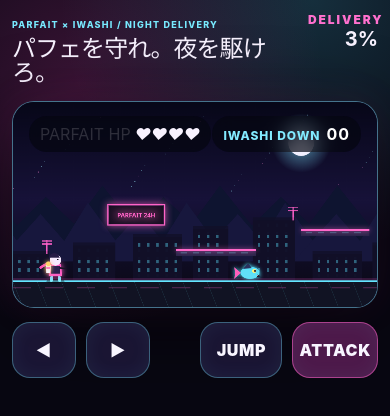
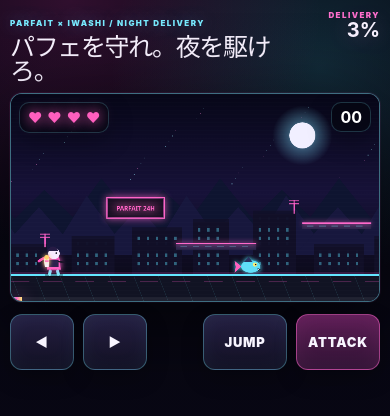
Before and after one commit to ryohryp/parfait-sardine-run, a React (Vite) app: page / in a window 390 px wide. Shown: the top 416 px of the page. Built offline with nearby package versions, Linux system fonts and the light colour scheme.

Commit message:
style: turn side-scroller prototype into game presentation

```diff
--- a/src/components/SideScrollerPrototype.css
+++ b/src/components/SideScrollerPrototype.css
@@ -1,18 +1,18 @@
 .side-scroller {
   min-height: 100dvh;
   box-sizing: border-box;
-  padding: clamp(16px, 3vw, 34px);
+  padding: clamp(14px, 2.5vw, 28px);
   color: #f8f2ff;
   background:
-    radial-gradient(circle at 20% 10%, rgba(255, 72, 192, 0.2), transparent 30%),
-    radial-gradient(circle at 80% 0%, rgba(84, 227, 255, 0.18), transparent 28%),
-    #080712;
+    radial-gradient(circle at 18% 0%, rgba(255, 60, 188, 0.17), transparent 28%),
+    radial-gradient(circle at 82% 8%, rgba(79, 227, 255, 0.16), transparent 25%),
+    linear-gradient(180deg, #060611 0%, #0b0917 100%);
   font-family: Inter, ui-sans-serif, system-ui, -apple-system, BlinkMacSystemFont, "Segoe UI", sans-serif;
 }
 
 .side-scroller__header {
-  width: min(1120px, 100%);
-  margin: 0 auto 16px;
+  width: min(1180px, 100%);
+  margin: 0 auto 14px;
   display: flex;
   align-items: end;
   justify-content: space-between;
@@ -21,45 +21,51 @@
 
 .side-scroller__header small {
   color: #78eaff;
-  letter-spacing: 0.14em;
-  font-weight: 800;
+  letter-spacing: 0.18em;
+  font-size: 11px;
+  font-weight: 900;
+  text-shadow: 0 0 18px rgba(120, 234, 255, 0.45);
 }
 
 .side-scroller__header h1 {
-  margin: 5px 0 0;
-  font-size: clamp(24px, 4vw, 46px);
-  line-height: 1;
-  letter-spacing: -0.04em;
+  margin: 6px 0 0;
+  font-size: clamp(26px, 4vw, 48px);
+  line-height: 0.95;
+  letter-spacing: -0.055em;
+  font-weight: 950;
 }
 
 .side-scroller__objective {
-  min-width: 112px;
+  min-width: 120px;
   text-align: right;
 }
 
 .side-scroller__objective span {
   display: block;
   color: #ff70ce;
-  font-size: 12px;
-  font-weight: 900;
-  letter-spacing: 0.16em;
+  font-size: 11px;
+  font-weight: 950;
+  letter-spacing: 0.18em;
 }
 
 .side-scroller__objective strong {
-  font-size: 28px;
+  font-size: 30px;
+  line-height: 1;
+  text-shadow: 0 0 22px rgba(255, 112, 206, 0.32);
 }
 
 .side-scroller__frame {
   position: relative;
-  width: min(1120px, 100%);
+  width: min(1180px, 100%);
   margin: 0 auto;
   overflow: hidden;
-  border: 1px solid rgba(127, 231, 255, 0.48);
-  border-radius: 22px;
-  background: #100923;
+  border: 1px solid rgba(127, 231, 255, 0.46);
+  border-radius: 18px;
+  background: #080817;
   box-shadow:
-    0 24px 90px rgba(0, 0, 0, 0.48),
-    0 0 40px rgba(255, 63, 191, 0.09);
+    0 28px 90px rgba(0, 0, 0, 0.58),
+    0 0 0 1px rgba(255, 93, 197, 0.08),
+    inset 0 0 65px rgba(95, 225, 255, 0.035);
 }
 
 .side-scroller__frame canvas {
@@ -70,51 +76,139 @@
   image-rendering: auto;
 }
 
+.side-scroller__scanlines {
+  position: absolute;
+  inset: 0;
+  pointer-events: none;
+  opacity: 0.14;
+  background: repeating-linear-gradient(
+    180deg,
+    rgba(255, 255, 255, 0.035) 0,
+    rgba(255, 255, 255, 0.035) 1px,
+    transparent 1px,
+    transparent 4px
+  );
+  mix-blend-mode: screen;
+}
+
 .side-scroller__hud {
   position: absolute;
   top: 14px;
   left: 16px;
   right: 16px;
   display: flex;
-  align-items: center;
+  align-items: flex-start;
   justify-content: space-between;
+  gap: 12px;
   pointer-events: none;
 }
 
-.side-scroller__hp {
+.side-scroller__hud-left {
   display: flex;
-  gap: 4px;
-  padding: 8px 11px;
-  border-radius: 999px;
-  background: rgba(6, 7, 16, 0.66);
+  align-items: flex-start;
+  gap: 10px;
+}
+
+.side-scroller__hp,
+.side-scroller__counter,
+.side-scroller__combo {
+  border: 1px solid rgba(125, 234, 255, 0.2);
+  background: rgba(5, 6, 16, 0.68);
+  box-shadow: 0 8px 24px rgba(0, 0, 0, 0.28);
   backdrop-filter: blur(10px);
 }
 
-.side-scroller__hp span {
-  color: rgba(255, 255, 255, 0.16);
+.side-scroller__hp {
+  display: grid;
+  gap: 4px;
+  padding: 8px 12px 9px;
+  border-radius: 10px;
+}
+
+.side-scroller__hud-label {
+  color: #8deeff;
+  font-size: 9px;
+  font-weight: 950;
+  letter-spacing: 0.18em;
+}
+
+.side-scroller__hp div {
+  display: flex;
+  gap: 5px;
+}
+
+.side-scroller__hp i {
+  color: rgba(255, 255, 255, 0.12);
+  font-style: normal;
+  font-size: 17px;
   text-shadow: none;
 }
 
-.side-scroller__hp span.is-on {
-  color: #ff63b9;
-  text-shadow: 0 0 12px #ff63b9;
+.side-scroller__hp i.is-on {
+  color: #ff5fbf;
+  text-shadow: 0 0 14px #ff5fbf;
+}
+
+.side-scroller__combo {
+  min-width: 58px;
+  padding: 7px 10px;
+  border-radius: 10px;
+  text-align: center;
+  animation: combo-pop 140ms ease-out;
+}
+
+.side-scroller__combo b {
+  display: block;
+  color: #ffe979;
+  font-size: 24px;
+  line-height: 0.95;
+  text-shadow: 0 0 16px rgba(255, 233, 121, 0.55);
+}
+
+.side-scroller__combo span {
+  color: #ff75ce;
+  font-size: 9px;
+  font-weight: 950;
+  letter-spacing: 0.12em;
 }
 
 .side-scroller__counter {
+  display: flex;
+  align-items: baseline;
+  gap: 9px;
   padding: 8px 11px;
-  border-radius: 999px;
-  background: rgba(6, 7, 16, 0.66);
+  border-radius: 10px;
+}
+
+.side-scroller__counter span {
   color: #82eaff;
-  font-size: 12px;
-  font-weight: 800;
-  letter-spacing: 0.08em;
-  backdrop-filter: blur(10px);
+  font-size: 9px;
+  font-weight: 900;
+  letter-spacing: 0.13em;
 }
 
 .side-scroller__counter b {
-  margin-left: 6px;
   color: #fff;
-  font-size: 16px;
+  font-size: 20px;
+  line-height: 1;
+}
+
+.side-scroller__progress {
+  position: absolute;
+  left: 0;
+  right: 0;
+  bottom: 0;
+  height: 4px;
+  background: rgba(255, 255, 255, 0.06);
+  pointer-events: none;
+}
+
+.side-scroller__progress span {
+  display: block;
+  height: 100%;
+  background: linear-gradient(90deg, #64e9ff, #ff69c9, #ffe778);
+  box-shadow: 0 0 16px rgba(255, 105, 201, 0.7);
+  transition: width 100ms linear;
 }
 
 .side-scroller__result {
@@ -124,42 +218,53 @@
   place-content: center;
   padding: 24px;
   text-align: center;
-  background: rgba(5, 4, 14, 0.76);
-  backdrop-filter: blur(8px);
+  background:
+    radial-gradient(circle at center, rgba(54, 30, 83, 0.4), transparent 45%),
+    rgba(4, 4, 13, 0.8);
+  backdrop-filter: blur(7px);
 }
 
 .side-scroller__result small {
   color: #78eaff;
-  font-weight: 900;
-  letter-spacing: 0.2em;
+  font-size: 11px;
+  font-weight: 950;
+  letter-spacing: 0.22em;
 }
 
 .side-scroller__result h2 {
-  margin: 8px 0 4px;
-  font-size: clamp(32px, 7vw, 66px);
+  margin: 8px 0 6px;
+  font-size: clamp(38px, 7vw, 72px);
+  line-height: 0.95;
+  letter-spacing: -0.06em;
+  text-shadow:
+    0 0 22px rgba(255, 93, 195, 0.23),
+    0 0 45px rgba(103, 232, 255, 0.12);
 }
 
 .side-scroller__result p {
-  margin: 0 auto 18px;
-  max-width: 480px;
+  margin: 0 auto 20px;
+  max-width: 500px;
   color: #d9d0e8;
 }
 
 .side-scroller__result button {
   justify-self: center;
-  border: 0;
-  border-radius: 999px;
+  min-width: 154px;
+  border: 1px solid rgba(255, 255, 255, 0.5);
+  border-radius: 9px;
   padding: 13px 24px;
-  color: #0b0711;
-  background: linear-gradient(90deg, #78eaff, #ff75d1);
+  color: #080711;
+  background: linear-gradient(90deg, #79ecff, #ff75d1);
   font: inherit;
-  font-weight: 900;
+  font-weight: 950;
+  letter-spacing: 0.12em;
+  box-shadow: 0 0 26px rgba(255, 105, 205, 0.25);
   cursor: pointer;
 }
 
 .side-scroller__controls {
-  width: min(1120px, 100%);
-  margin: 14px auto 0;
+  width: min(1180px, 100%);
+  margin: 12px auto 0;
   display: flex;
   align-items: center;
   justify-content: space-between;
@@ -171,67 +276,135 @@
 .side-scroller__move,
 .side-scroller__actions {
   display: flex;
-  gap: 10px;
+  gap: 9px;
 }
 
 .side-scroller__controls button {
-  min-width: 74px;
-  min-height: 58px;
-  border: 1px solid rgba(120, 234, 255, 0.36);
-  border-radius: 18px;
+  min-width: 76px;
+  min-height: 56px;
+  border: 1px solid rgba(120, 234, 255, 0.34);
+  border-radius: 12px;
   color: #f8f5ff;
-  background: rgba(30, 24, 58, 0.88);
+  background:
+    linear-gradient(180deg, rgba(40, 34, 71, 0.92), rgba(19, 17, 36, 0.94));
   font: inherit;
-  font-weight: 900;
-  letter-spacing: 0.04em;
-  box-shadow: inset 0 0 20px rgba(112, 230, 255, 0.06);
+  font-weight: 950;
+  font-size: 13px;
+  letter-spacing: 0.06em;
+  box-shadow:
+    inset 0 0 20px rgba(112, 230, 255, 0.05),
+    0 8px 22px rgba(0, 0, 0, 0.24);
   cursor: pointer;
   touch-action: none;
 }
 
 .side-scroller__controls button:active {
-  transform: translateY(2px) scale(0.98);
-  background: rgba(65, 49, 102, 0.96);
+  transform: translateY(2px) scale(0.985);
+  background: rgba(68, 53, 108, 0.98);
+  box-shadow: inset 0 0 24px rgba(126, 239, 255, 0.16);
 }
 
 .side-scroller__actions button {
-  min-width: 104px;
+  min-width: 110px;
 }
 
 .side-scroller__actions .is-attack {
   border-color: rgba(255, 105, 204, 0.52);
-  background: rgba(86, 28, 81, 0.9);
+  background:
+    linear-gradient(180deg, rgba(97, 31, 89, 0.96), rgba(49, 20, 54, 0.96));
+  box-shadow:
+    inset 0 0 22px rgba(255, 96, 199, 0.08),
+    0 8px 22px rgba(0, 0, 0, 0.24);
 }
 
 .side-scroller__help {
-  width: min(1120px, 100%);
-  margin: 12px auto 0;
+  width: min(1180px, 100%);
+  margin: 10px auto 0;
   display: flex;
   flex-wrap: wrap;
   gap: 8px 18px;
-  color: #918aa5;
-  font-size: 12px;
+  color: #817c91;
+  font-size: 10px;
+  font-weight: 800;
+  letter-spacing: 0.08em;
+}
+
+@keyframes combo-pop {
+  from { transform: scale(1.16); }
+  to { transform: scale(1); }
 }
 
 @media (max-width: 680px) {
   .side-scroller {
-    padding: 12px;
+    padding: 10px;
   }
 
   .side-scroller__header {
     align-items: start;
+    margin-bottom: 9px;
   }
 
   .side-scroller__header small {
-    font-size: 9px;
+    font-size: 8px;
+  }
+
+  .side-scroller__header h1 {
+    font-size: 25px;
   }
 
   .side-scroller__objective {
-    min-width: 68px;
+    min-width: 72px;
+  }
+
+  .side-scroller__objective span {
+    font-size: 8px;
   }
 
   .side-scroller__objective strong {
     font-size: 20px;
+  }
+
+  .side-scroller__frame {
+    border-radius: 12px;
+  }
+
+  .side-scroller__hud {
+    top: 8px;
+    left: 8px;
+    right: 8px;
+  }
+
+  .side-scroller__hp {
+    padding: 6px 8px;
+  }
+
+  .side-scroller__hud-label {
+    display: none;
+  }
+
+  .side-scroller__hp i {
+    font-size: 14px;
+  }
+
+  .side-scroller__counter {
+    padding: 6px 8px;
+  }
+
+  .side-scroller__counter span {
+    display: none;
+  }
+
+  .side-scroller__counter b {
+    font-size: 16px;
+  }
+
+  .side-scroller__combo {
+    min-width: 42px;
+    padding: 5px 7px;
+  }
+
+  .side-scroller__combo b {
+    font-size: 18px;
   }
 
   .side-scroller__controls {
@@ -246,7 +419,7 @@
   }
 
   .side-scroller__actions button {
-    min-width: 82px;
+    min-width: 84px;
   }
 
   .side-scroller__help {
```
